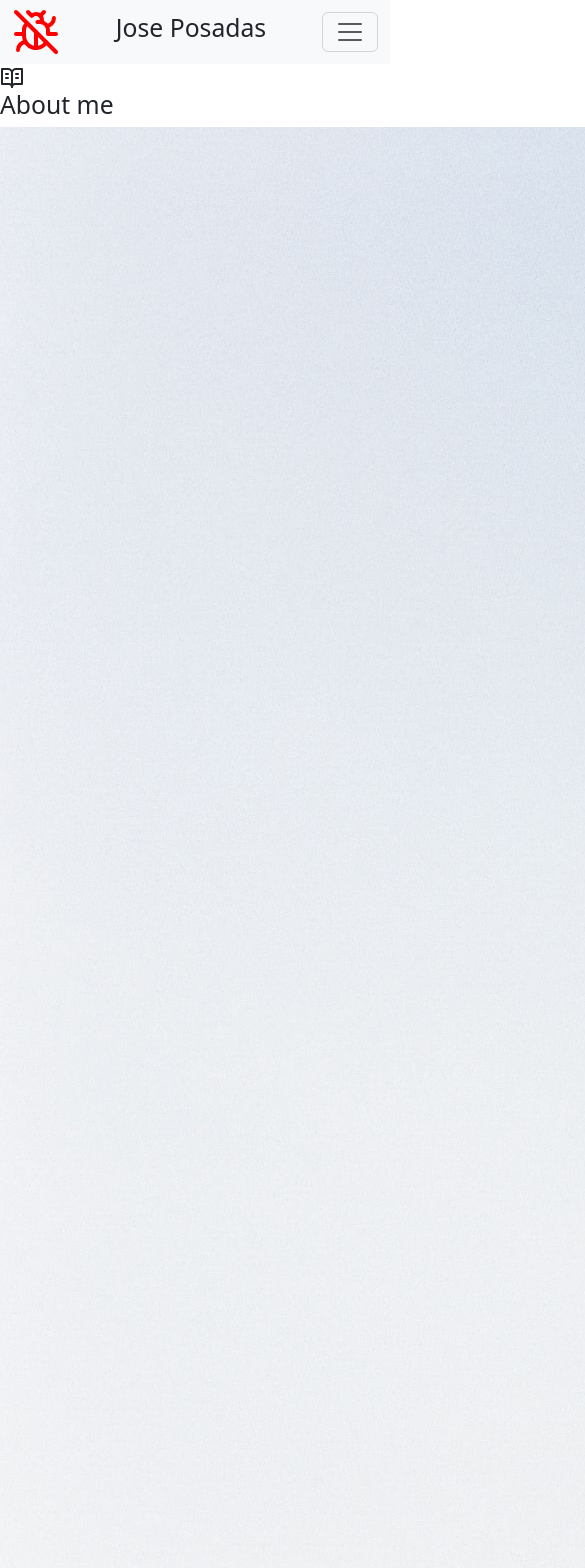
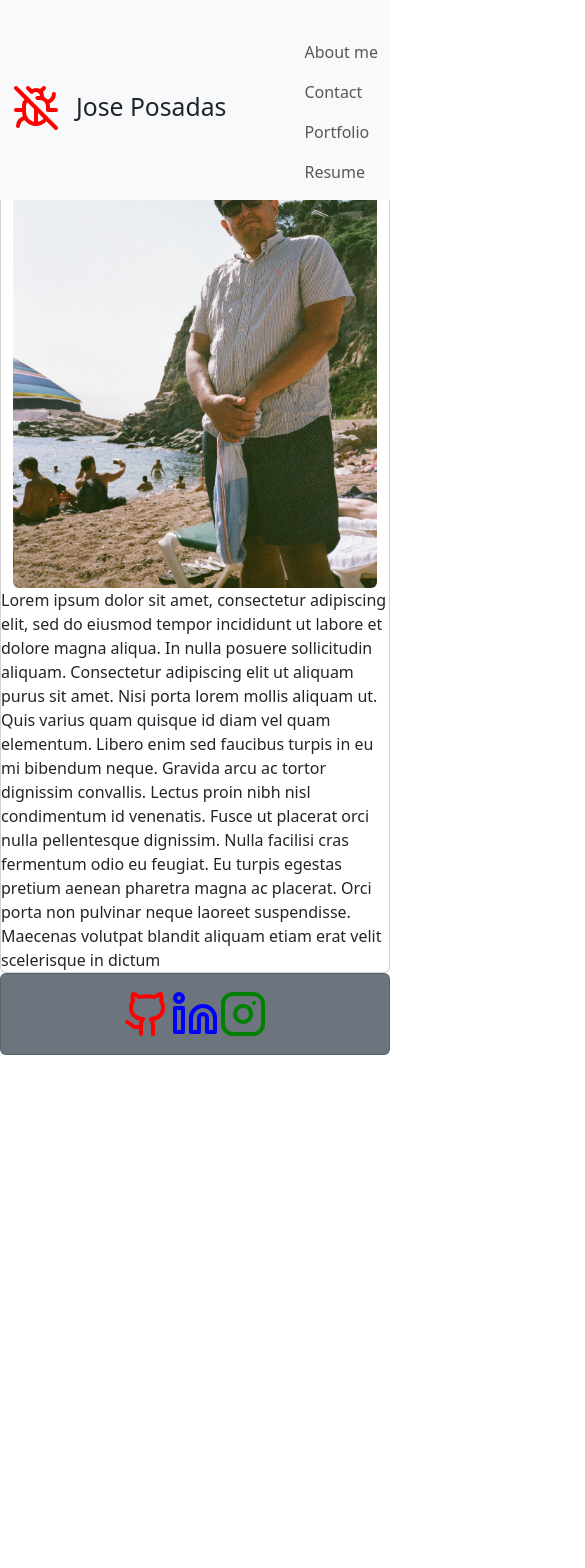
Before and after one commit to Nozerone/React_Portfolio, a React (Vite) app: page / in a window 390 px wide. Shown: the top 1568 px of the page, 585 px wide, since content can reach past the window. After the commit the page ends 1071 px from the top, so only its background shows below. Built offline with nearby package versions, Linux system fonts and the light colour scheme.

Commit message:
adds styling to nav bar

```diff
--- a/src/App.jsx
+++ b/src/App.jsx
@@ -15,9 +15,7 @@ function handleChange(){
     if(page == 'About me'){
         return<Aboutme />
     } else if(page === 'Resume'){
-
-            return<Resume />
-
+        return<Resume />
     } else if(page == 'Portfolio'){
         return<Portfolio />
     } else{
--- a/src/components/footer.jsx
+++ b/src/components/footer.jsx
@@ -5,12 +5,15 @@ const Footer = ({}) => {
  return (
    <>
      <div>
-        <div className="card text-bg-secondary mb-3">
+       <footer className="card text-bg-secondary mb-3 ">
+         <div className="card-body">
+           <div style={{ display: 'flex', justifyContent: 'center' }}>
              <a href="https://github.com/Nozerone"><GithubIcon color="red" size={48} /></a>
-          <a href="https://www.linkedin.com/in/jose-posadas-7b980a203/"><Linkedin color="blue" size={48} />
+             <a href="https://www.linkedin.com/in/jose-posadas-7b980a203/"><Linkedin color="blue" size={48} /></a>
              <a href="https://www.instagram.com/nozerone"><Instagram color="green" size={48} /></a>
-</a>
            </div>
+         </div>
+       </footer>
        <div className="card-body"></div>
      </div>
    </>
--- a/src/components/navbar.jsx
+++ b/src/components/navbar.jsx
@@ -5,14 +5,14 @@ const Navbar = ({setPage}) => {
   return (
     <>
     <div>
-      <nav className="navbar navbar-expand-lg bg-body-tertiary">
+      <nav className="navbar navbar-expand-lg bg-body-tertiary fixed-top">
         <div className="container-fluid">
-      <BugOff color="red" size={48}/>
-      <h2>Jose Posadas</h2>
-    <button className="navbar-toggler" type="button" data-bs-toggle="collapse" data-bs-target="#navbarNav" aria-controls="navbarNav" aria-expanded="false" aria-label="Toggle navigation">
-      <span className="navbar-toggler-icon" />
-    </button>
-    <div className="collapse navbar-collapse" id="navbarNav">
+            <div className='d-flex flex-row gap-3'>
+            <BugOff color="red" size={48} className='mt-3 '/>
+            <h2 className='mt-4'>Jose Posadas</h2>
+
+            </div>
+              <div className=" d-flex flex-row mt-4" id="navbarNav" >
                   <ul className="navbar-nav">
                     <li className="nav-item">
                       <a onClick={() => setPage('About me')} className="nav-link" href="#">About me</a>
--- a/src/index.css
+++ b/src/index.css
@@ -0,0 +1,5 @@
+.card-title-container {
+    display: flex;
+    align-items: left;
+    justify-content: space-between 5px;
+   }
--- a/src/pages/Aboutme.jsx
+++ b/src/pages/Aboutme.jsx
@@ -1,20 +1,28 @@
 import React from 'react';
 import { BookOpenText } from 'lucide-react';
+import Col from 'react-bootstrap/Col';
+import Container from 'react-bootstrap/Container';
+import Image from 'react-bootstrap/Image';
+import Row from 'react-bootstrap/Row';
+
 
 
 const Aboutme = () => {
   return (
     <>
-    <div>
-      <div><BookOpenText /></div>
-      <h2>About me</h2>
+    <div className='card'>
+      <div className='card-title-container'>
+        <BookOpenText size={32} style={{border:'9px'}}/>
+        <h2 className='card-title'>About me</h2>
+      </div>
       <div>
-        <p>
-          <img src="src/assets/images/wXGYJQZK.jpeg" ></img>
+        <Container className='container-md'>
+          <Image src="src/assets/images/wXGYJQZK.jpeg" rounded className="card-img-top col-sm-6 " />
+        </Container>
+    <p className='card-text'>
         Lorem ipsum dolor sit amet, consectetur adipiscing elit, sed do eiusmod tempor incididunt ut labore et dolore magna aliqua. In nulla posuere sollicitudin aliquam. Consectetur adipiscing elit ut aliquam purus sit amet. Nisi porta lorem mollis aliquam ut. Quis varius quam quisque id diam vel quam elementum.
 
-Et leo duis ut diam quam. Et netus et malesuada fames ac turpis egestas maecenas pharetra. Sollicitudin tempor id eu nisl nunc mi ipsum. Eget magna fermentum iaculis eu. Est ullamcorper eget nulla facilisi. Libero enim sed faucibus turpis in eu mi bibendum neque. Gravida arcu ac tortor dignissim convallis. Lectus proin nibh nisl condimentum id venenatis. Fusce ut placerat orci nulla pellentesque dignissim. Nulla facilisi cras fermentum odio eu feugiat. Eu turpis egestas pretium aenean pharetra magna ac placerat. Orci porta non pulvinar neque laoreet suspendisse. Maecenas volutpat blandit aliquam etiam erat velit scelerisque in dictum
-        </p>
+        Libero enim sed faucibus turpis in eu mi bibendum neque. Gravida arcu ac tortor dignissim convallis. Lectus proin nibh nisl condimentum id venenatis. Fusce ut placerat orci nulla pellentesque dignissim. Nulla facilisi cras fermentum odio eu feugiat. Eu turpis egestas pretium aenean pharetra magna ac placerat. Orci porta non pulvinar neque laoreet suspendisse. Maecenas volutpat blandit aliquam etiam erat velit scelerisque in dictum </p>
       </div>
     </div>
 
--- a/src/pages/Contact.jsx
+++ b/src/pages/Contact.jsx
@@ -18,16 +18,17 @@ const Contact = () => {
    }
  }
 
- const handleSubmit = (event) => {
+ const handleOnBlur = (event) => {
    event.preventDefault();
    checkEmail(email);
    checkMessage(message);
    // Handle form submission here
+
  }
 
  return (
    <>
-     <form className='needs-validation' onSubmit={handleSubmit}>
+     <form className='needs-validation' onSubmit={handleOnBlur}>
        <div>
          <AtSign />
        </div>
```
Lines whose indentation alone changed are shown as unchanged.
